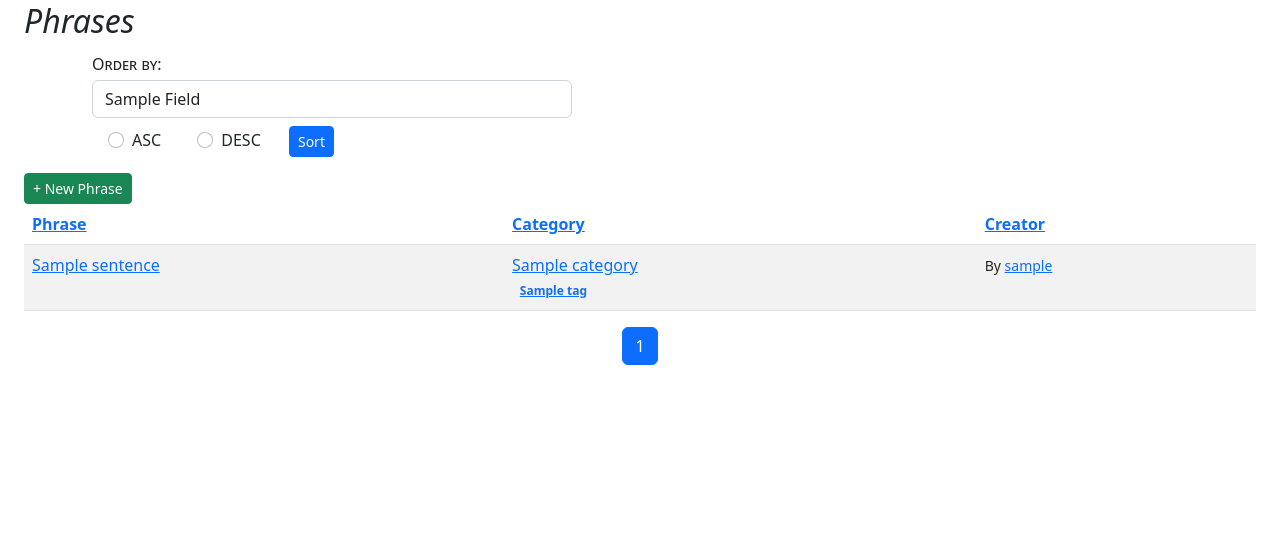
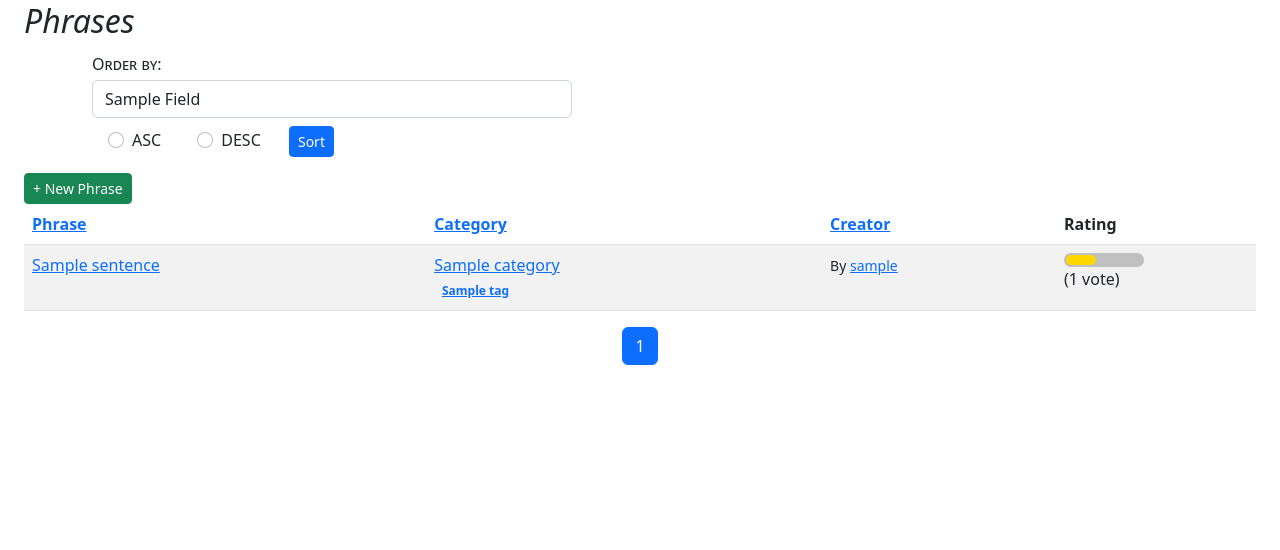
Before and after one commit to andres777-stack/phrases, a Django app: template templates/phrases/phrase_list.html in a window 1280 px wide. Shown: the part 115-665 px from the top of the page. Run offline with Django 4.2, Linux system fonts and the light colour scheme; the template is opened without the code that fills it: most values are stand-ins (such as "Sample title", 1, 10 or a date in 2020); parts of the project's set-up code (start-up, migrations or seed data) failed here and were passed over; some libraries are stand-ins or nearby versions.

Commit message:
adding rating bar

```diff
--- a/static/css/main.css
+++ b/static/css/main.css
@@ -56,3 +56,17 @@ label {
   background-color: pink;
   color: darkred;
 }
+
+/*Rating bar*/
+#rating-container {
+  background-color:silver;
+  border-radius: .5em;
+  max-width : 5rem;
+  padding: 2px;
+}
+
+#rating{
+  background-color: gold;
+  border-radius: .5em;
+  height: 10px;
+}
--- a/templates/phrases/phrase_list.html
+++ b/templates/phrases/phrase_list.html
@@ -49,6 +49,7 @@
                 <th><a href="?order=creator&direction=desc&q={{request.GET.q}}">Creator</a></th>
                 {%else%}
                 <th><a href="?order=creator&direction=asc&q={{request.GET.q}}">Creator</a></th>
+                <th>Rating</th>
                 {%endif%}
             </tr>
             {%endwith%}
@@ -75,6 +76,13 @@
                     <p><small>By <a href="{% url 'phrases:creator' phrase.user.username %}?order={{order}}&direction={{direction}}">{{phrase.user.username}}</a></small></p>
                 </td>
                 {%endif%}
+                <td>
+                    <div id="rating-container" title="{{phrase.rating}}">
+                        <div id="rating" style="width:{% widthratio phrase.rating 10 100 %}%;"></div>
+                    </div>
+                    ({{phrase.num_votes}}
+                    vote{{phrase.num_votes|pluralize}})
+                </td>
             </tr>
             {%endfor%}
         </tbody>
```
Also changed, not shown: phrases/models.py (+9 -0 lines).
